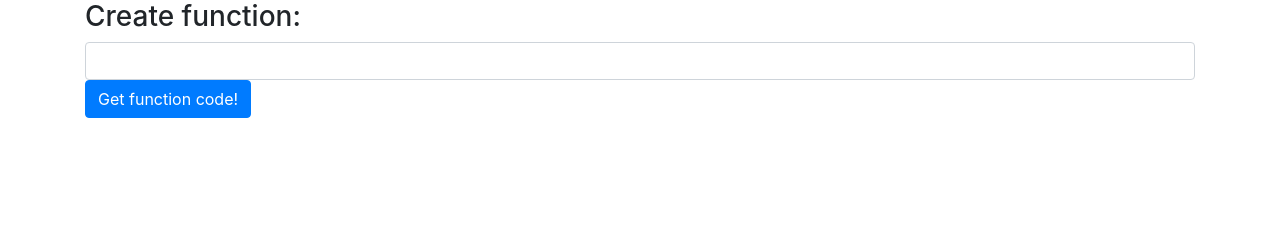
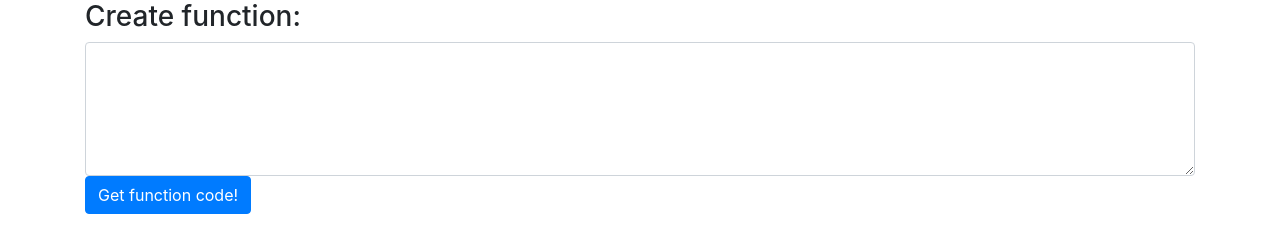
Before and after one commit to CluckCluckChicken/ScratchInterface, a plain HTML site: page console/index.html in a window 1280 px wide. Drawn offline with nearby package versions, Linux system fonts and the light colour scheme.

Commit message:
Update index.html

```diff
--- a/console/index.html
+++ b/console/index.html
@@ -8,9 +8,11 @@
     <div class="container">
       <div class="row">
         <div class="col-sm-12">
-          <h3>Create function:</h3>
-          <input type="text" class="form-control" id="usr">
-          <button type="button" class="btn btn-primary">Get function code!</button>
+          <div class="form-group">
+            <h3>Create function:</h3>
+            <textarea class="form-control" rows="5" id="function"></textarea>
+            <button type="submit" class="btn btn-primary">Get function code!</button>
+          </div>
         </div>
       </div>
     </div>
```
